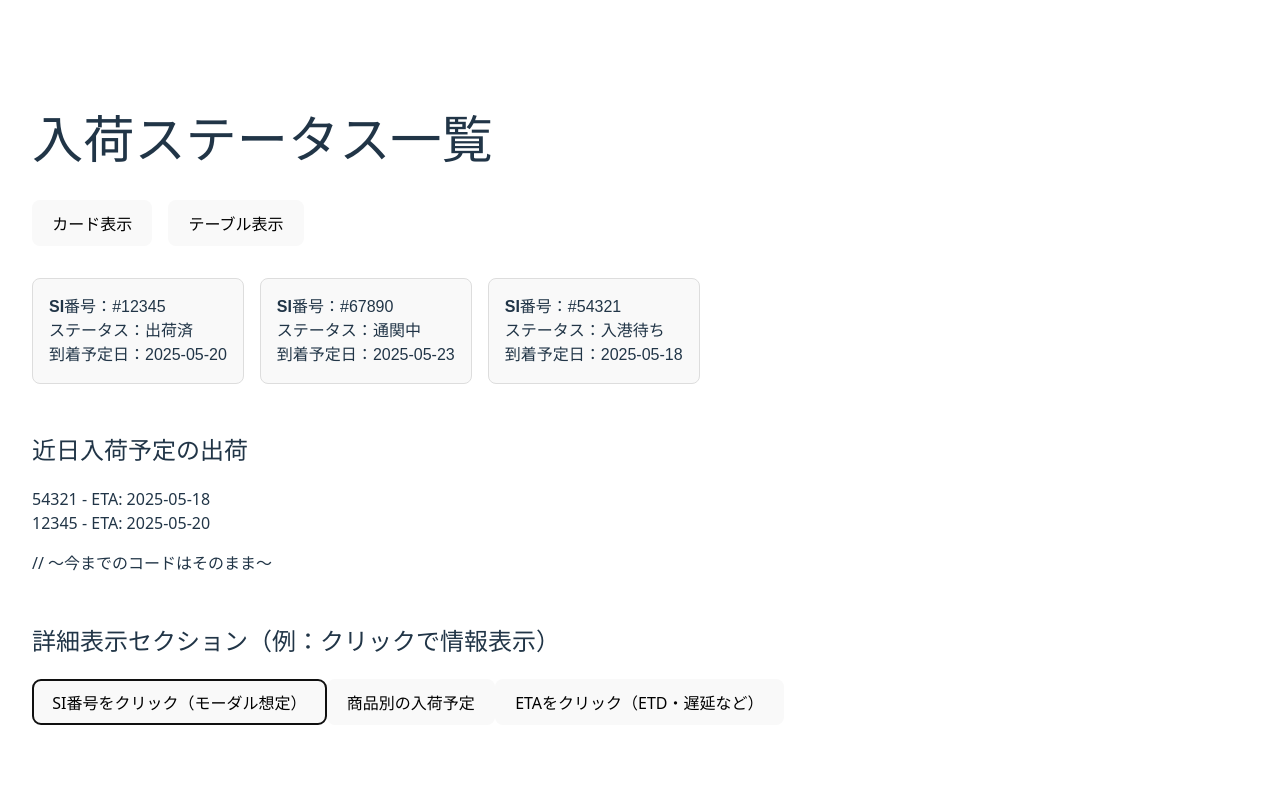
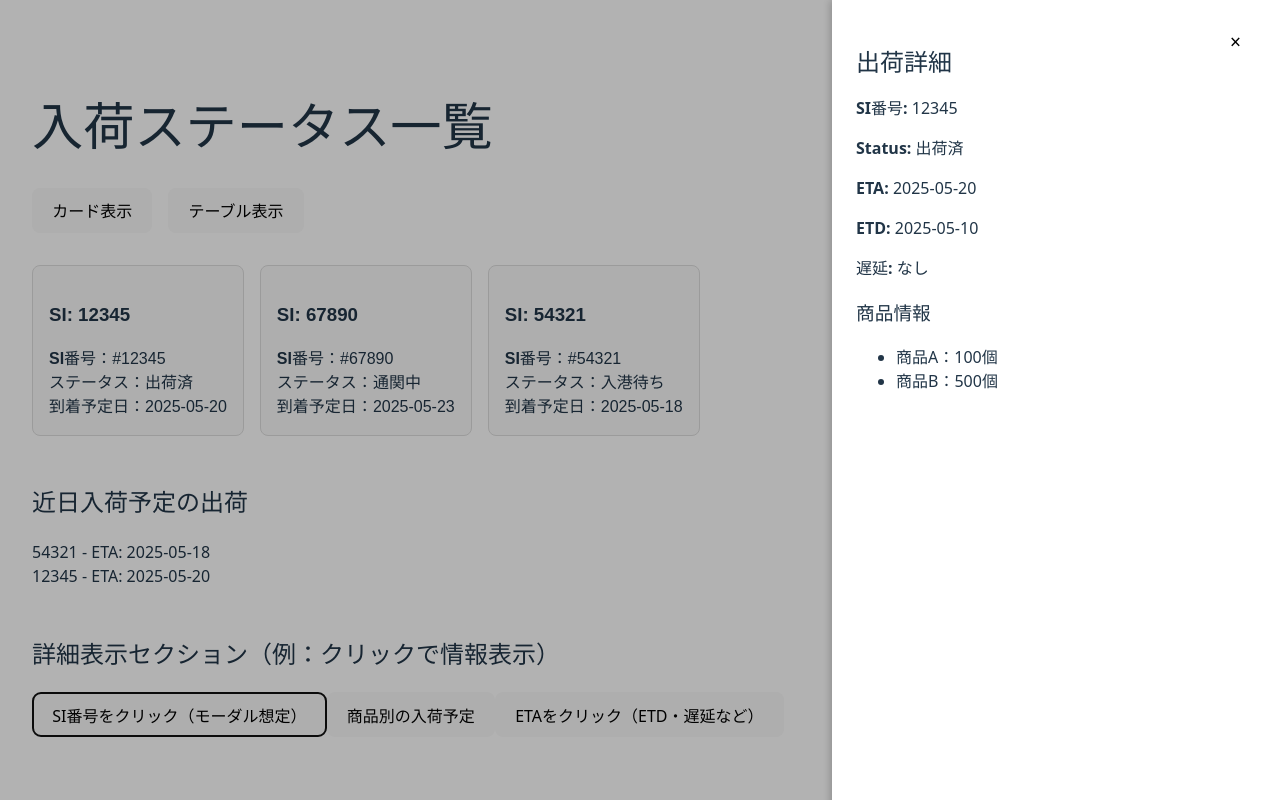
Before and after one commit to MakikoOhashi/si-tracker-app, a React (Vite) app: page / in a window 1280 px wide. Both pictures are taken after a click on the button "SI番号をクリック（モーダル想定）". Built offline with nearby package versions, Linux system fonts and the light colour scheme.

Commit message:
add modal

```diff
--- a/src/App.jsx
+++ b/src/App.jsx
@@ -2,12 +2,13 @@
 import { useState } from 'react';
 import StatusCard from './components/StatusCard';
 import StatusTable from './components/StatusTable';
+import Modal from './components/Modal';
 import shipments from './data/data'; // 拡張子 .js は省略可能
 
 
 function App() {
   const [viewMode, setViewMode] = useState('card');
-
+  const [selectedShipment, setSelectedShipment] = useState(null);
 
 
   // ETAの早い順でソートして上位2件を抽出
@@ -32,11 +33,18 @@ function App() {
       {viewMode === 'card' ? (
         <div style={{ display: 'flex', gap: '1rem', flexWrap: 'wrap' }}>
           {shipments.map((s) => (
-            <StatusCard key={s.siNumber} {...s} />
+             <StatusCard
+             key={s.siNumber}
+             {...s}
+             onSelectShipment={() => setSelectedShipment(s)} // 追加
+           />
           ))}
         </div>
       ) : (
-        <StatusTable shipments={shipments} />
+        <StatusTable
+        shipments={shipments}
+        onSelectShipment={(shipment) => setSelectedShipment(shipment)}
+        />
       )}
 
       {/* ETAが近い上位2件のリスト表示 */}
@@ -50,7 +58,7 @@ function App() {
           ))}
         </ul>
       </div>
-      // ～今までのコードはそのまま～
+
 
 {/* ここから新UIセクションを追加 */}
 <div style={{ marginTop: '3rem' }}>
@@ -58,7 +66,7 @@ function App() {
 
   <div className="flex justify-center gap-4 mt-4">
     <button
-      onClick={() => alert('SI詳細を表示')}
+      onClick={() => setSelectedShipment(shipments[0])}
       className="bg-blue-500 text-white px-4 py-2 rounded"
     >
       SI番号をクリック（モーダル想定）
@@ -78,6 +86,9 @@ function App() {
   </div>
 </div>
 
+      {/* モーダル表示 */}
+      <Modal shipment={selectedShipment} onClose={() => setSelectedShipment(null)} />
+
     </div>
 
   );
--- /dev/null
+++ b/src/components/Modal.jsx
@@ -0,0 +1,65 @@
+// src/components/Modal.jsx
+function Modal({ shipment, onClose }) {
+  if (!shipment) return null;
+
+  const overlayStyle = {
+    position: 'fixed',
+    top: 0,
+    left: 0,
+    width: '100vw',
+    height: '100vh',
+    backgroundColor: 'rgba(0,0,0,0.3)',
+    zIndex: 999,
+  };
+
+  const modalStyle = {
+    position: 'fixed',
+    top: 0,
+    right: 0,
+    width: '400px',
+    height: '100%',
+    backgroundColor: 'white',
+    boxShadow: '-2px 0 8px rgba(0, 0, 0, 0.2)',
+    padding: '1.5rem',
+    zIndex: 1000,
+    overflowY: 'auto',
+  };
+
+  const closeButtonStyle = {
+    position: 'absolute',
+    top: '1rem',
+    right: '1rem',
+    background: 'none',
+    border: 'none',
+    fontSize: '1.2rem',
+    cursor: 'pointer',
+  };
+
+  return (
+    <>
+      <div style={overlayStyle} onClick={onClose}></div>
+      <div style={modalStyle}>
+        <button onClick={onClose} style={closeButtonStyle}>×</button>
+        <h2 style={{ fontSize: '1.5rem', marginBottom: '1rem' }}>出荷詳細</h2>
+        <p><strong>SI番号:</strong> {shipment.siNumber}</p>
+        <p><strong>Status:</strong> {shipment.status || '不明'}</p>
+        <p><strong>ETA:</strong> {shipment.eta}</p>
+        <p><strong>ETD:</strong> {shipment.etd}</p>
+        <p><strong>遅延:</strong> {shipment.delayed ? 'あり' : 'なし'}</p>
+
+        <div style={{ marginTop: '1rem' }}>
+          <h3>商品情報</h3>
+          <ul>
+            {shipment.items?.map((item, index) => (
+              <li key={index}>
+                {item.name}：{item.quantity}個
+              </li>
+            ))}
+          </ul>
+        </div>
+      </div>
+    </>
+  );
+}
+
+export default Modal;
--- a/src/components/StatusCard.jsx
+++ b/src/components/StatusCard.jsx
@@ -1,5 +1,5 @@
 // src/components/StatusCard.jsx
-function StatusCard({ siNumber, status, eta }) {
+function StatusCard({ siNumber, status, eta, onSelectShipment }) {
     return (
       <div style={{
         border: '1px solid #ddd',
@@ -9,6 +9,12 @@ function StatusCard({ siNumber, status, eta }) {
         backgroundColor: '#f9f9f9',
         fontFamily: 'sans-serif'
       }}>
+        <h3
+        className="text-lg font-bold cursor-pointer text-blue-600"
+        onClick={onSelectShipment}
+        >
+        SI: {siNumber}
+        </h3>
         <strong>SI番号：</strong>#{siNumber}<br />
         <strong>ステータス：</strong>{status}<br />
         <strong>到着予定日：</strong>{eta}
--- a/src/components/StatusTable.jsx
+++ b/src/components/StatusTable.jsx
@@ -1,4 +1,4 @@
-function StatusTable({ shipments }) {
+function StatusTable({ shipments, onSelectShipment }) {
     return (
         <table border="1" cellPadding="8" style={{ width: '100%', borderCollapse: 'collapse' }}>
             <thead>
@@ -11,7 +11,12 @@ function StatusTable({ shipments }) {
             <tbody>
                 {shipments.map((s) => (
                     <tr key={s.siNumber}>
-                        <td>{s.siNumber}</td>
+                        <td
+                           className="text-blue-600 cursor-pointer"
+                           onClick={() => onSelectShipment(s)}
+                         >
+                         {s.siNumber}
+                        </td>
                         <td>{s.status}</td>
                         <td>{s.eta}</td>
 
```
